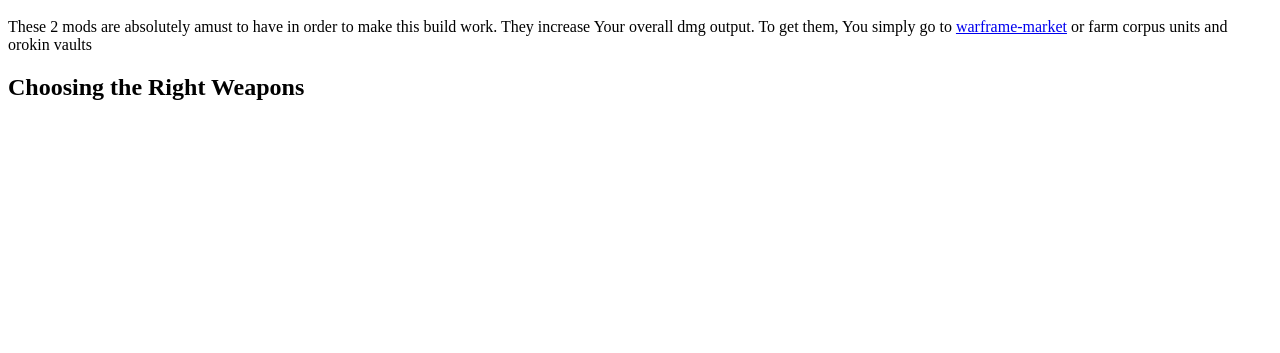
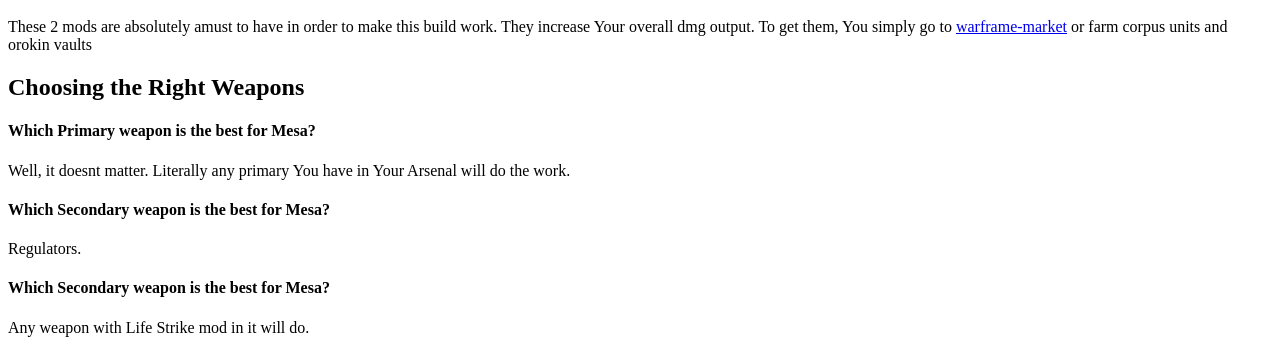
Before and after one commit to Nemanja-narkoman-Mare-mdma/Portfolio-sites, a plain HTML site: page warframe/index.html in a window 1280 px wide. Shown: the part 794-1147 px from the top of the page. Before the commit the page ends 916 px from the top, so only its background shows below. Drawn offline with Linux system fonts and the light colour scheme.

Commit message:
Marko promenice

```diff
--- a/warframe/index.html
+++ b/warframe/index.html
@@ -88,8 +88,17 @@
     <section id="weapons">
         <h2>Choosing the Right Weapons</h2>
         <h4>
-
+            Which Primary weapon is the best for Mesa?
         </h4>
+        <p>Well, it doesnt matter. Literally any primary You have in Your Arsenal will do the work.</p>
+        <h4>
+            Which Secondary weapon is the best for Mesa?
+        </h4>
+        <p>Regulators.</p>
+        <h4>
+                Which Secondary weapon is the best for Mesa?
+            </h4>
+            <p>Any weapon with Life Strike mod in it will do.</p>
     </section>
 
 </body>
```
